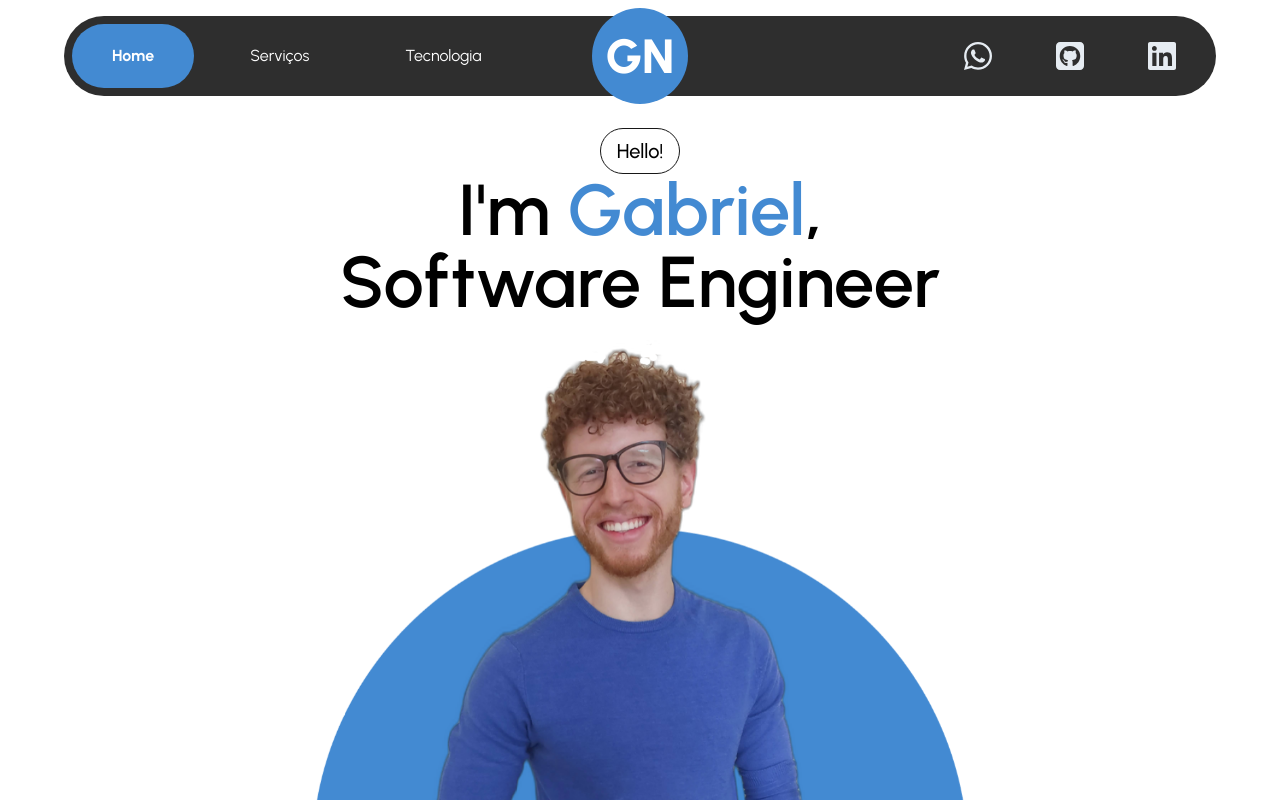
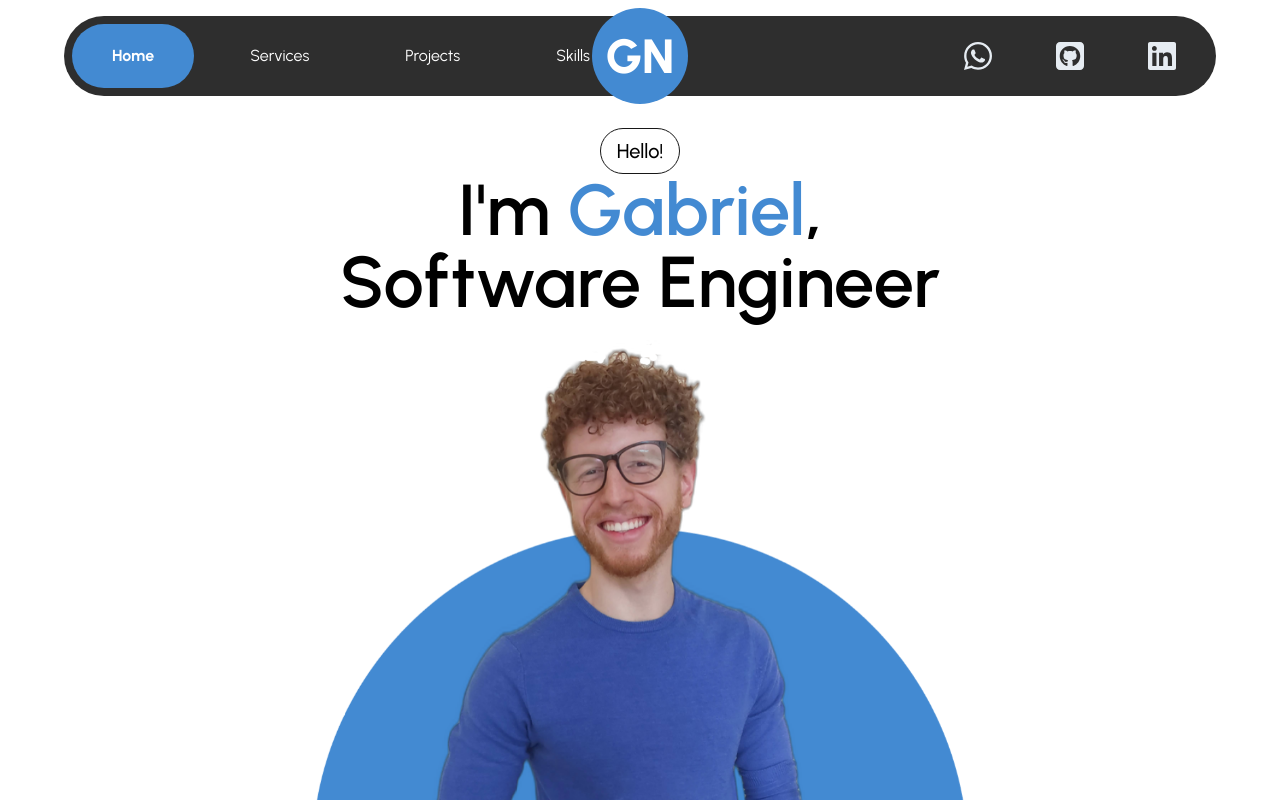
Before and after one commit to gabrielnovaisgs/portfolio-next-2, a Next.js app: page / in a window 1280 px wide. Shown: the top 800 px of the page. Built offline with nearby package versions, Linux system fonts and the light colour scheme.

Commit message:
feat: update home page layout and styling, enhance header navigation, and improve stack component design

```diff
--- a/src/app/(home)/page.tsx
+++ b/src/app/(home)/page.tsx
@@ -214,9 +214,9 @@ export default function Home() {
       </section>
       <Anchor id="stack-section"></Anchor>
       <section id='stack-section' className='flex flex-col gap-8'>
-        <TitleBlock title='Stack e tecnologias' className='items-end'>Atuo com uma varidade de tecnologias</TitleBlock>
-        <section className='flex flex-col md:grid grid-cols-2 justify-evenly items-center gap-8'>
-          <BaseStack title='Linguagens de programação' icons={programingLinguagesIcons}></BaseStack>
+        <h1 className='font-title font-bold text-5xl text-center text-accent'>Skills</h1>
+        <section className='flex flex-col items-center gap-8'>
+          <BaseStack title='Programing Linguages' icons={programingLinguagesIcons}></BaseStack>
           <BaseStack title='Backend' icons={backendIcons}></BaseStack>
           <BaseStack title='Frontend' icons={frontendIcons}></BaseStack>
           <BaseStack title='Devops' icons={devopsIcons}></BaseStack>
--- a/src/components/header.tsx
+++ b/src/components/header.tsx
@@ -16,9 +16,9 @@ export default function Navebar() {
             <nav className="rounded-full gap-4 relative bg-dark2 text-white w-full grid grid-cols-3 items-center p-2">
                 <div className="flex gap-4">
                     <BtnHeader setCurrentLink={setCurrentLink} currentLink={currentLink} href="/#hero-section">Home</BtnHeader>
-                    <BtnHeader setCurrentLink={setCurrentLink} currentLink={currentLink} href="/#services-section">Serviços </BtnHeader>
-                    {/*  <BtnHeader setCurrentLink={setCurrentLink} currentLink={currentLink} href="/#project-section">Projetos </BtnHeader> */}
-                    <BtnHeader setCurrentLink={setCurrentLink} currentLink={currentLink} href="/#stack-section">Tecnologia </BtnHeader>
+                    <BtnHeader setCurrentLink={setCurrentLink} currentLink={currentLink} href="/#services-section">Services</BtnHeader>
+                    <BtnHeader setCurrentLink={setCurrentLink} currentLink={currentLink} href="/#project-section">Projects</BtnHeader>
+                    <BtnHeader setCurrentLink={setCurrentLink} currentLink={currentLink} href="/#stack-section">Skills </BtnHeader>
                 </div>
                 <div className="flex justify-center items-center bg-accent w-24 h-24 rounded-full
                 absolute top-1/2 left-1/2 -translate-x-1/2 -translate-y-1/2 hover:scale-110 transition-all">
--- a/src/components/home/stack/base-stack.tsx
+++ b/src/components/home/stack/base-stack.tsx
@@ -7,8 +7,8 @@ interface BaseStackProps {
 export default function BaseStack({ title, icons }: BaseStackProps) {
     return (
         <div className="flex flex-col items-center">
-            <h4 className="font-title font-bold text-lg">{title}</h4>
-            <div className="grid grid-cols-2 md:flex flex-wrap w-full items-center justify-center gap-4">
+            <h4 className="font-title font-bold text-lg mb-4">{title}</h4>
+            <div className="flex flex-wrap w-full items-center justify-center gap-2">
                 {icons.map((icon, index) => (
                     <IconStack imageName={icon.imageName} title={icon.title} color={icon.color} key={index}></IconStack>
                 ))}
```
Also changed, not shown: src/components/home/stack/icon-stack.tsx (+10 -9 lines).
